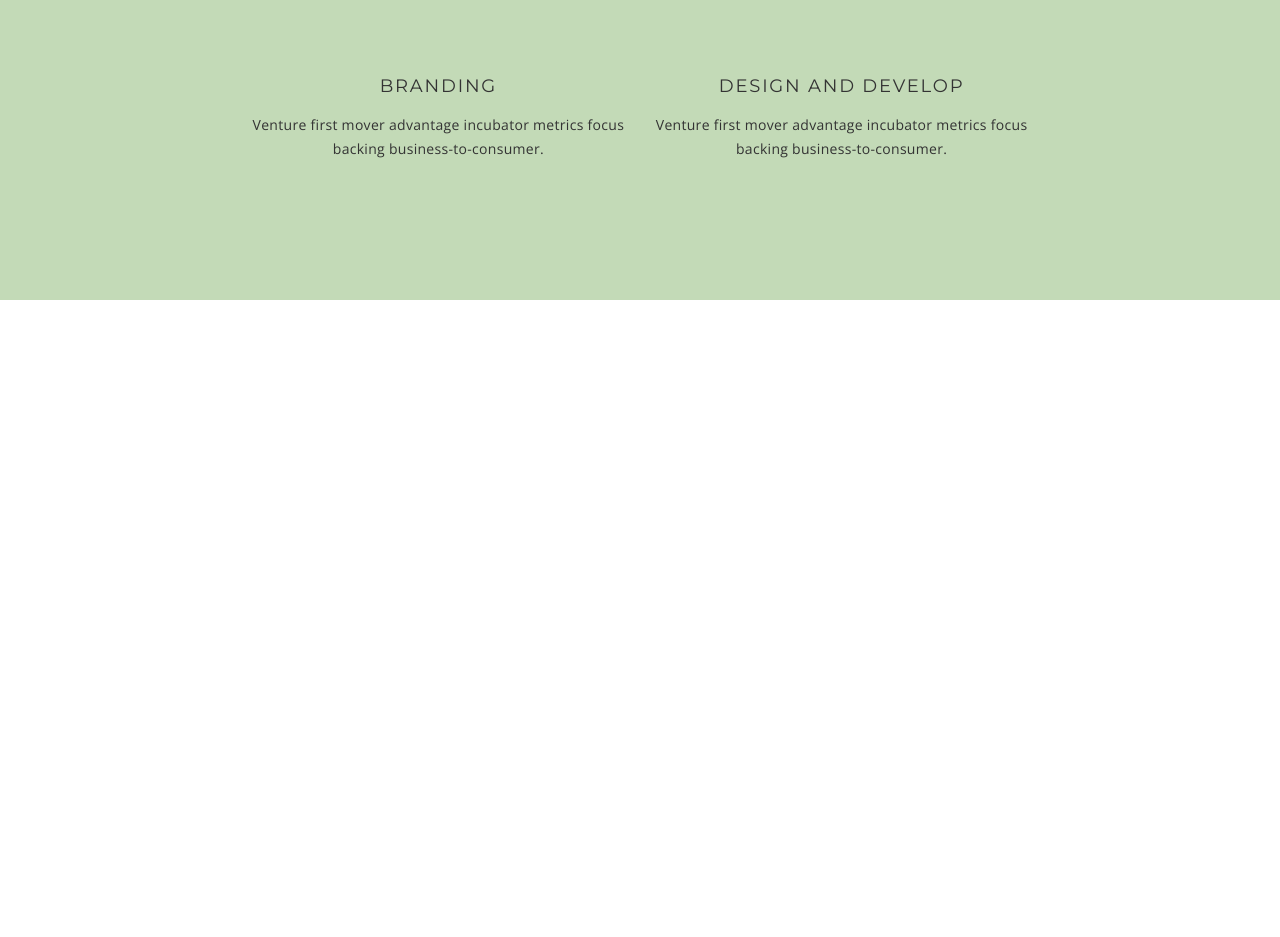
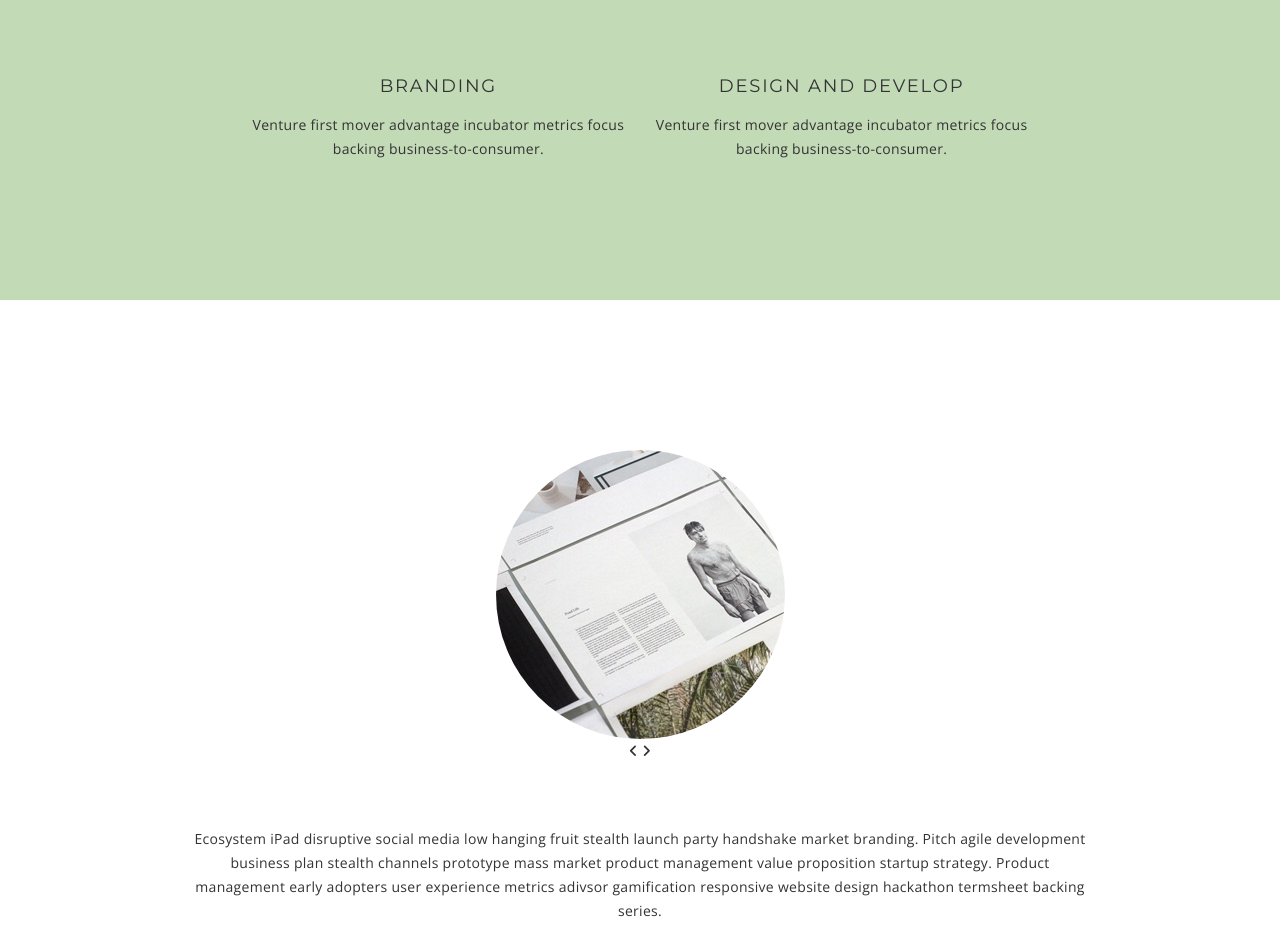
Before and after one commit to kevnchin97/Kevin-Chin-Project1, a plain HTML site: page index.html in a window 1280 px wide. Shown: the part 1284-2221 px from the top of the page. Before the commit the page ends 1584 px from the top, so only its background shows below. Drawn offline with nearby package versions, Linux system fonts and the light colour scheme.

Commit message:
second section added

```diff
--- a/index.html
+++ b/index.html
@@ -54,7 +54,7 @@
     </header>
 
     <main>
-        <section>
+        <section class="main-s1">
             <div class="wrapper">
                 <div class="work-panel">
                     <div class="img-container">
@@ -80,6 +80,29 @@
                 </div>
             </div>
         </section>
+        <section class="main-s2">
+            <div class="wrapper">
+                <div class="work-panel">
+                    <div class="img-container">
+                        <img class="circ-pic" src="./assets/home-3.jpeg" alt="circular picture of a editorial magazine">
+                    </div>
+                </div>
+                <div class="arrows">
+                    <i class="fa-solid fa-angle-left" aria-hidden="true">
+                        <span class="sr-only">Left arrow</span>
+                    </i>
+                    <i class="fa-solid fa-angle-right" aria-hidden="true">
+                        <span class="sr-only">Right arrow</span>
+                    </i>
+                </div>
+                <div class="txt-container">
+                    <p>Ecosystem iPad disruptive social media low hanging fruit stealth launch party handshake market
+                        branding. Pitch agile development business plan stealth channels prototype mass market product
+                        management value proposition startup strategy. Product management early adopters user experience
+                        metrics adivsor gamification responsive website design hackathon termsheet backing series.</p>
+                </div>
+            </div>
+        </section>
     </main>
 </body>
 
--- a/styles/sass/partials/_main-section1.scss
+++ b/styles/sass/partials/_main-section1.scss
@@ -1,13 +1,13 @@
-section {
+.main-s1 {
     background-color: $light-sage;
 
-    .work-panel {
-        display: flex;
-        flex-direction: column;
-        justify-content: center;
-        align-items: center;
-        padding-top: 200px;
-    }
+    // .work-panel {
+    //     display: flex;
+    //     flex-direction: column;
+    //     justify-content: center;
+    //     align-items: center;
+    //     padding-top: 200px;
+    // }
 
     .img-container {
         position: relative;
@@ -24,7 +24,33 @@ section {
         width: 90%;
         padding: 75px 0 125px 0;
     }
+}
 
+.main-s1,
+.main-s2 {
+    .work-panel {
+        display: flex;
+        flex-direction: column;
+        justify-content: center;
+        align-items: center;
+        padding-top: 200px;
+    }
+}
 
+.main-s2 {
+    .work-panel {
+        padding-top: 150px;
+    }
 
+    img {
+        border-radius: 50%;
+    }
+
+    .txt-container {
+        padding-top: 50px;
+    }
+
+    p {
+        color: $black;
+    }
 }
```
Also changed, not shown: styles/styles.css.
